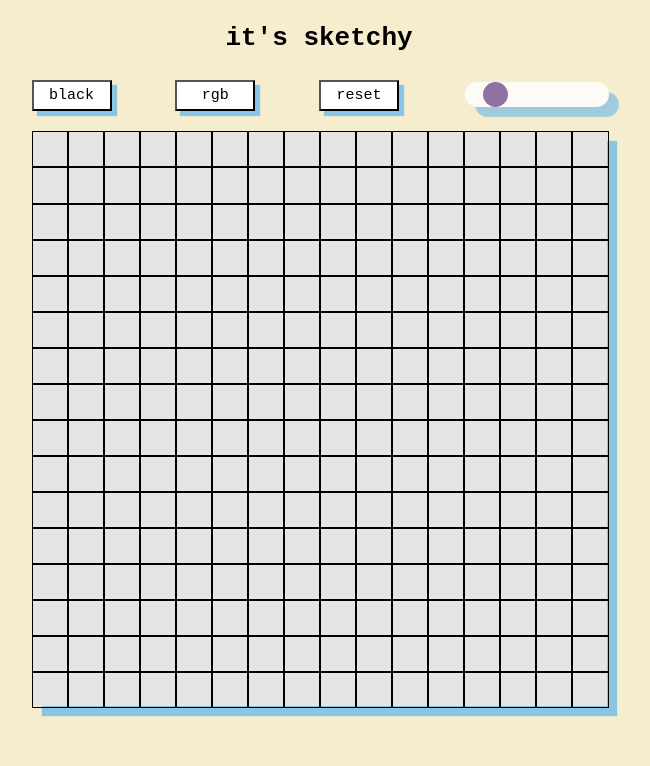
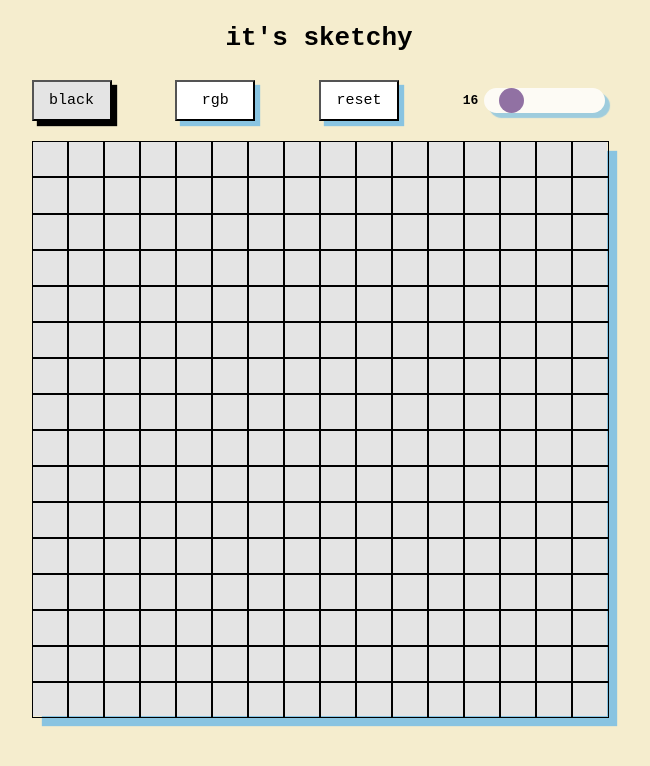
Before and after one commit to teajm/etchasketch, a plain HTML site: page index.html in a window 1280 px wide. Both pictures are taken after a click on the button "black". Shown: the whole page, without its empty margins (321-971 px from the left). Drawn offline with Linux system fonts and the light colour scheme.

Commit message:
finalized styling and added indicator for size

```diff
--- a/index.html
+++ b/index.html
@@ -14,7 +14,9 @@
         <button id = 'rgb'>rgb</button>
         <button id = 'reset'>reset</button>
         <div class="slidecontainer";>
+            <p id= "value">16</p>
             <input type="range" min="1" max="100" value="16" class="slider" id="myRange">
+
         </div>
     </div>
     <div id = grid>
--- a/script.js
+++ b/script.js
@@ -11,8 +11,8 @@ grid.style.setProperty('--grid-cols', cols);
 grid.style.setProperty('--height', height + 'px');
 grid.style.setProperty('--width', width + 'px');
 
-var slider = document.getElementById("myRange");
-var output = document.getElementById("demo");
+let slider = document.getElementById("myRange");
+let output = document.getElementById("value");
 
 // Update the current slider value (each time you drag the slider handle)
 
@@ -45,6 +45,9 @@ function setColor(event){
 
 const rgbButton = document.querySelector('#rgb');
 rgbButton.addEventListener('click', function(){
+    resetButton.classList.remove('active');
+    blackButton.classList.remove('active');
+    rgbButton.classList.add('active');
     color = 'rgb';
     // let cell = grid.children;
     // for (let i = 0; i < rows*cols; i++) {
@@ -54,6 +57,9 @@ rgbButton.addEventListener('click', function(){
 
 const blackButton = document.querySelector('#black');
 blackButton.addEventListener('click', function(){
+    rgbButton.classList.remove('active');
+    resetButton.classList.remove('active');
+    blackButton.classList.add('active');
     color = 'black';
     // let cell = grid.children;
     // for (let i = 0; i < rows*cols; i++) {
@@ -63,14 +69,17 @@ blackButton.addEventListener('click', function(){
 
 const resetButton = document.querySelector('#reset');
 resetButton.addEventListener('click', function(){
+    resetButton.classList.add('active');
     let cell = grid.children;
     for(let i = 0; i < rows*cols; i++){
         cell[i].style.backgroundColor = '#e4e4e4';
     }
+    resetButton.classList.remove('active');
 });
 slider.oninput = function() {
     rows = this.value;
     cols = rows;
+    output.innerHTML = this.value;
     removeAllChildNodes(grid);
     height = windowSize / (rows);
     height = height - 2;
--- a/styles.css
+++ b/styles.css
@@ -45,8 +45,15 @@ h1{
 .cell.hover{
     background-color: black;
 }
-
+#value{
+    font-weight: bold;
+    padding-right:4px;
+}
 .slidecontainer{
+    display:flex;
+    flex-direction: row;
+    justify-content: space-between;
+    align-items: center;
     width:25%;
     border:none;
 }
@@ -65,11 +72,18 @@ button{
     justify-content: center;
     width: 80px;
     font-size: 15px;
-    background-color: white;
+    background-color: hsl(0, 0%, 100%);
     box-shadow: 5px 5px 1px #89C4E1;
     outline: none;
 }
-
+button:hover{
+    transition:.5s;
+    background-color: #e4e4e4;
+}
+.active{
+    background-color: #e4e4e4;
+    box-shadow: 5px 5px 1px #000000;
+}
 .slider{
     -webkit-appearance: none;
     appearance:none;
@@ -80,12 +94,14 @@ button{
     outline: none;
     border-radius:16px;
     opacity:.8;
-    -webkit-transition: .2s;
-    transition: opacity .2s;
-    box-shadow: 10px 10px 1px #89C4E1;
+    -webkit-transition: .5s;
+    transition: opacity .5s;
+    box-shadow: 5px 5px 1px #89C4E1;
 }
 .slider:hover{
+    transition:.5s;
     opacity:1;
+    box-shadow:5px 5px 1px #000000;
 }
 .slider::-webkit-slider-thumb {
     -webkit-appearance: none; /* Override default look */
```
